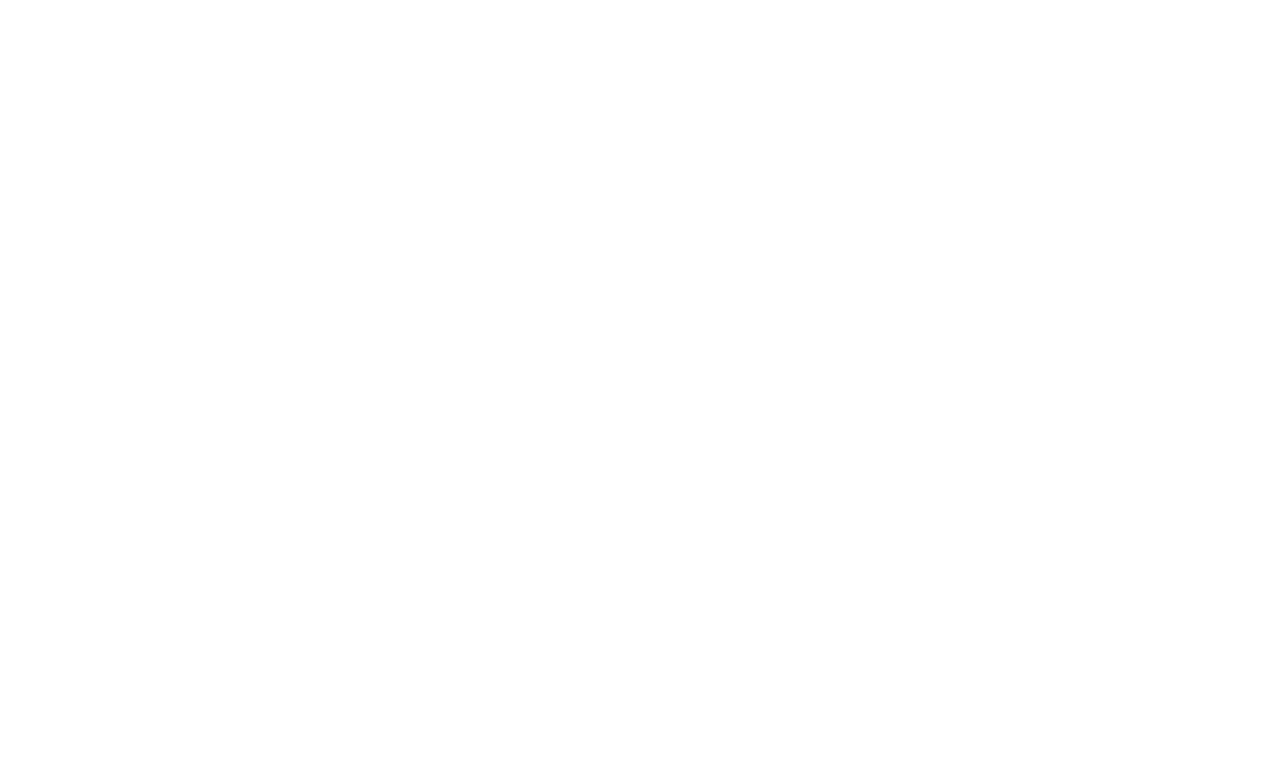
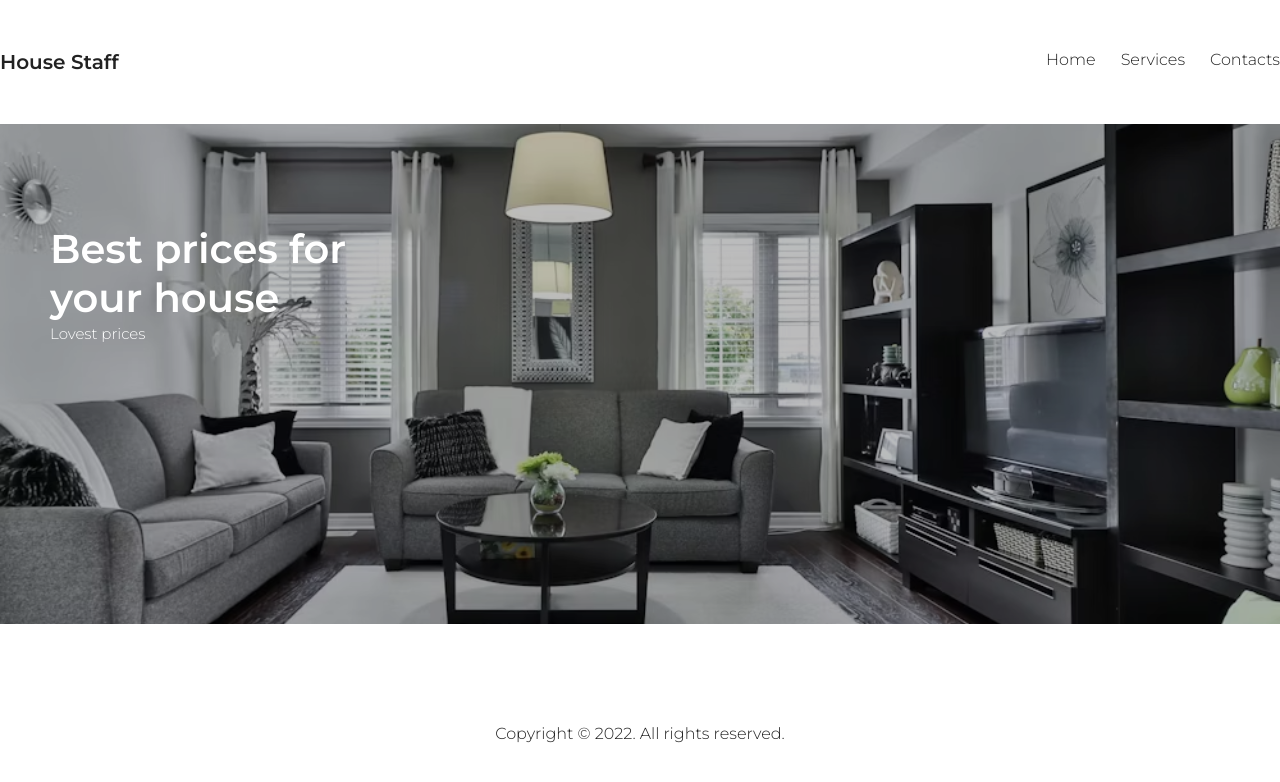
Before and after one commit to yuronn5/e-commerce_shop, a React (Create React App) app: page / in a window 1280 px wide. Shown: the top 782 px of the page. Built offline with nearby package versions, Linux system fonts and the light colour scheme; the HTML template or start-up script is replaced by a standard one.

Commit message:
header and footer changes

```diff
--- a/src/App.js
+++ b/src/App.js
@@ -1,9 +1,12 @@
-
+import React from 'react';
+import Header from './components/Header';
+import Footer from './components/Footer';
 
 function App() {
   return (
-    <div>
-
+    <div className='wrapper'>
+      <Header />
+      <Footer />
     </div>
   );
 }
--- /dev/null
+++ b/src/components/Footer.jsx
@@ -0,0 +1,11 @@
+import React from 'react'
+
+const Footer = () => {
+  return (
+    <footer>
+        <p>Copyright © 2022. All rights reserved.</p>
+    </footer>
+  )
+}
+
+export default Footer
--- /dev/null
+++ b/src/components/Header.jsx
@@ -0,0 +1,20 @@
+
+import React from 'react'
+
+const Header = () => {
+  return (
+    <header>
+        <div>
+            <span className='logo'>House Staff</span>
+            <ul className='nav'>
+                <li>Home</li>
+                <li>Services</li>
+                <li>Contacts</li>
+            </ul>
+        </div>
+        <div className='presentation'></div>
+    </header>
+  )
+}
+
+export default Header
--- a/src/index.css
+++ b/src/index.css
@@ -1,13 +1,78 @@
-body {
+@import url('https://fonts.googleapis.com/css2?family=Montserrat:ital,wght@0,100..900;1,100..900&display=swap');
+
+* {
   margin: 0;
-  font-family: -apple-system, BlinkMacSystemFont, 'Segoe UI', 'Roboto', 'Oxygen',
-    'Ubuntu', 'Cantarell', 'Fira Sans', 'Droid Sans', 'Helvetica Neue',
-    sans-serif;
-  -webkit-font-smoothing: antialiased;
-  -moz-osx-font-smoothing: grayscale;
+  padding: 0;
 }
 
-code {
-  font-family: source-code-pro, Menlo, Monaco, Consolas, 'Courier New',
-    monospace;
+body {
+  background: white;
+  color: #222;
+  font-family: "Montserrat", sans-serif;
+  font-weight: 300;
 }
+
+.wrapper {
+  width: 1280px;
+  margin: 50px auto;
+}
+
+header .logo {
+  font-weight: 600;
+  font-size: 20px;
+}
+
+header .presentation {
+  margin: 50px 0;
+  background: url('./img/lr.png') no-repeat;
+  width: 100%;
+  height: 500px;
+  background-size:cover;
+  background-position: center center;
+  background-blend-mode: multiply;
+  background-color: #bcbcbc;
+  position: relative;
+}
+
+header .presentation::after {
+  content: "Best prices for your house";
+  position: absolute;
+  top: 100px;
+  left: 50px;
+  width: 300px;
+  color: white;
+  font-weight: 600;
+  font-size: 40px;
+}
+
+header .presentation::before {
+  content: "Lovest prices";
+  position: absolute;
+  top: 200px;
+  left: 50px;
+  width: 300px;
+  color: white;
+  font-weight: 300;
+  font-size: 15px;
+}
+
+footer {
+  text-align: center;
+  margin-top: 100px;
+}
+
+header ul.nav {
+  float: right;
+  list-style: none;
+}
+
+header ul.nav li {
+  display: inline;
+  margin-left: 25px;
+  cursor: pointer;
+  transition: opacity 500ms ease;
+}
+
+header ul.nav li:hover {
+  opacity: 0.5;
+}
```
Also changed, not shown: src/img/lr.png (added).
